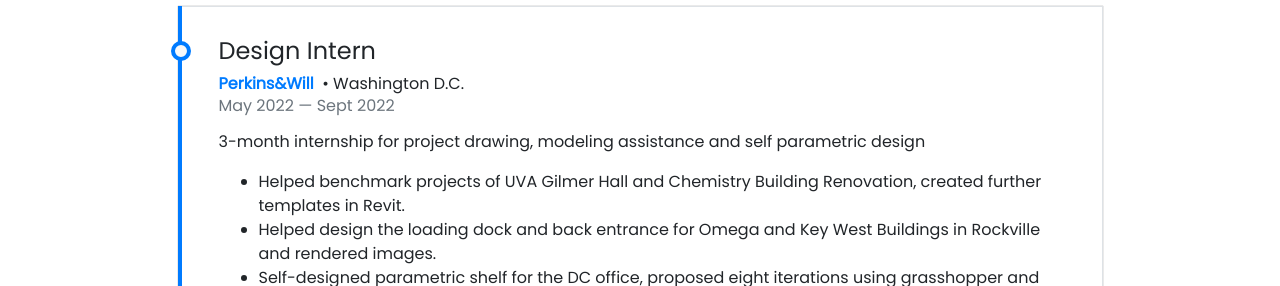
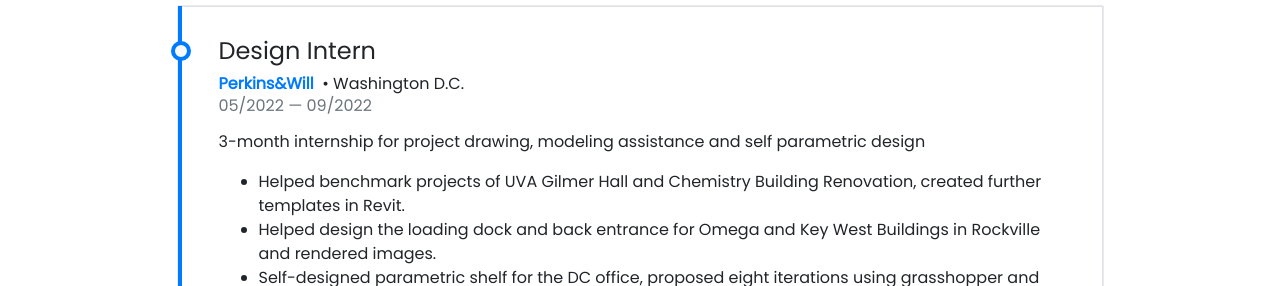
Before and after one commit to FangFrankSun/Personal_Website, a Jekyll site: the page built from pages/about.md, in a window 1280 px wide and 900 px high, scrolled down 2585 px. Shown: the part 166-452 px from the top of the window. Built offline with Jekyll 4.4.1, drawn with Linux system fonts in a browser that asks for light colours; nearby versions of some CDN libraries; emoji names are drawn with the system emoji font.

Commit message:
Update cs-experience-timeline.yml

```diff
--- a/_data/cs-experience-timeline.yml
+++ b/_data/cs-experience-timeline.yml
@@ -3,8 +3,8 @@
   location: Washington D.C.
   country: USA
   role: Design Intern
-  from: May 2022
-  to: Sept 2022
+  from: 05/2022
+  to: 09/2022
   description: 3-month internship for project drawing, modeling assistance and self parametric design
   courses:
     - "Helped benchmark projects of UVA Gilmer Hall and Chemistry Building Renovation, created further templates in Revit."
```
